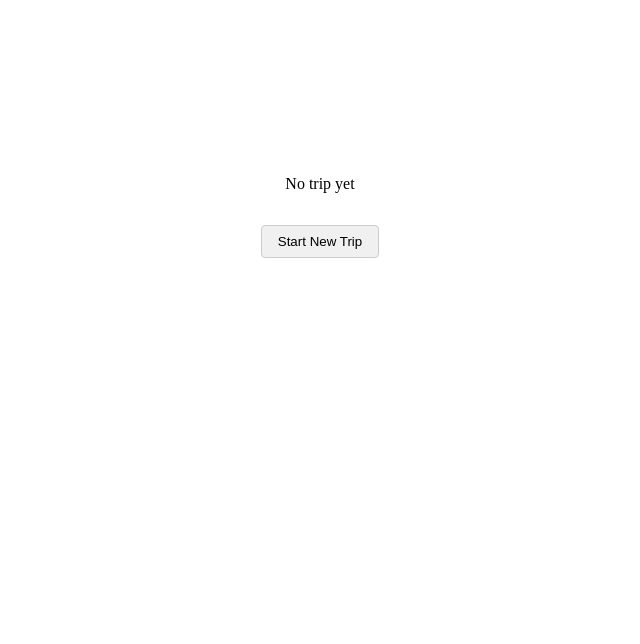
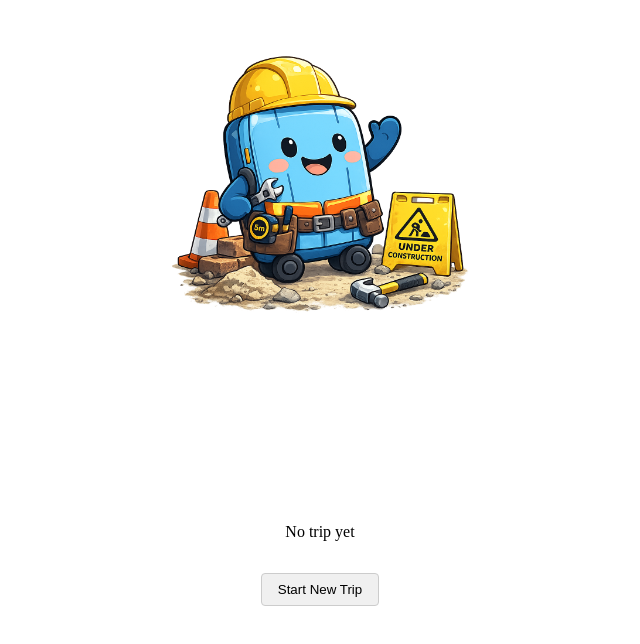
Before and after one commit to HedonisticProse/packy2, a SvelteKit app: page / in a window 1280 px wide. Shown: the top 644 px of the page, without its empty margins (320-960 px from the left). Built offline with nearby package versions, Linux system fonts and the light colour scheme.

Commit message:
Added under construction Packy logo.

```diff
--- a/src/routes/+page.svelte
+++ b/src/routes/+page.svelte
@@ -70,6 +70,10 @@
 	}
 </script>
 
+<div class="logo-container">
+	<img src="/packy2/packy2_underconstruction.png" alt="Packy2 Logo" />
+</div>
+
 {#if !$tripStore && !showForm}
 	<div class="empty-state">
 		<p>No trip yet</p>
@@ -133,6 +137,17 @@
 {/if}
 
 <style>
+	.logo-container {
+		display: flex;
+		justify-content: center;
+		padding: 2rem 0 1rem 0;
+	}
+
+	.logo-container img {
+		max-width: 300px;
+		height: auto;
+	}
+
 	.empty-state {
 		display: flex;
 		flex-direction: column;
```
Also changed, not shown: static/packy2_underconstruction.png (added).
